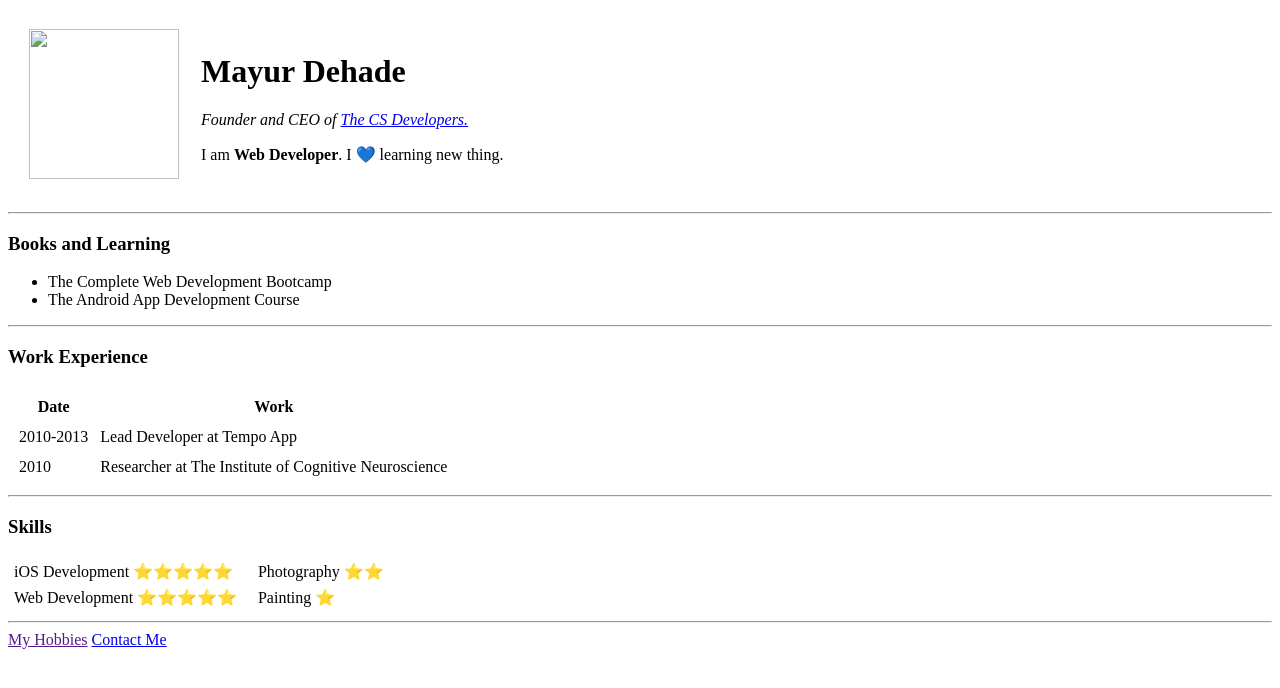
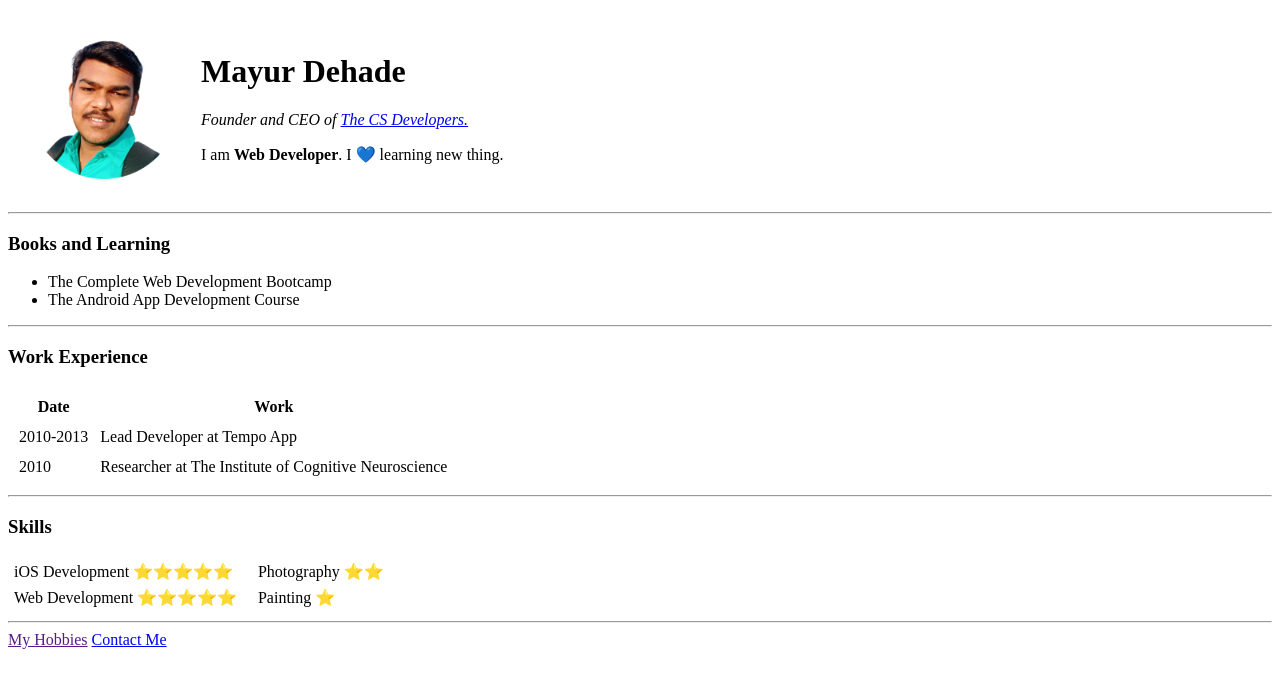
Before and after one commit to mayurdehade/practicecv, a plain HTML site: page index.html in a window 1280 px wide. Drawn offline with Linux system fonts and the light colour scheme.

Commit message:
update image path

```diff
--- a/index.html
+++ b/index.html
@@ -11,7 +11,7 @@
         <table cellspacing="20">
             <tr>
                 <td>
-                    <img src="images/photo.png" alt="" height="150px" width="150px">
+                    <img src="photo.png" alt="" height="150px" width="150px">
                 </td>
                 <td><h1>Mayur Dehade</h1>
                     <p><i>Founder and CEO of <a href="http://thecsdev.com" target="_blank">The CS Developers.</a></i></p>
```
